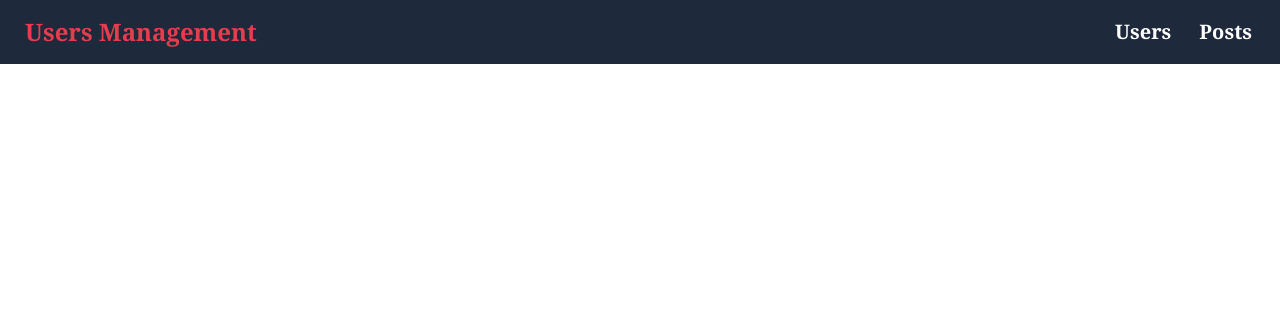
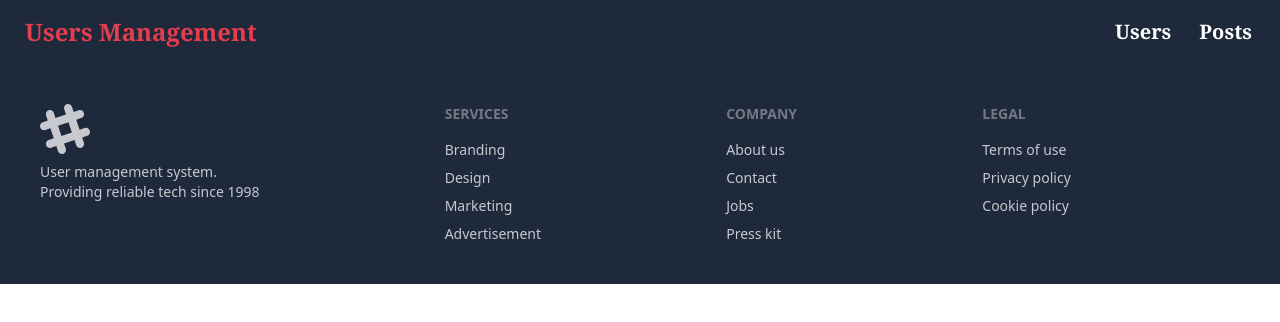
Before and after one commit to Sakib56/user-post-management, a React (Vite) app: page / in a window 1280 px wide. Shown: the top 322 px of the page. Built offline with nearby package versions, Linux system fonts and the light colour scheme.

Commit message:
navbar and footer create

```diff
--- a/src/Layout/Main.jsx
+++ b/src/Layout/Main.jsx
@@ -1,12 +1,14 @@
 import React from 'react';
 import { Outlet } from 'react-router-dom';
 import Navbar from '../Pages/Shared/Navbar';
+import Footer from '../Pages/Shared/Footer';
 
 const Main = () => {
     return (
         <div className='max-w-7xl mx-auto min-h-screen'>
             <Navbar></Navbar>
             <Outlet></Outlet>
+            <Footer></Footer>
         </div>
     );
 };
--- a/src/Pages/Shared/Footer.jsx
+++ b/src/Pages/Shared/Footer.jsx
@@ -2,9 +2,32 @@
 
 const Footer = () => {
     return (
-        <div>
-
-        </div>
+        <footer className="footer p-10 bg-slate-800 text-white text-opacity-75">
+            <div>
+                <svg width="50" height="50" viewBox="0 0 24 24" xmlns="http://www.w3.org/2000/svg" fillRule="evenodd" clipRule="evenodd" className="fill-current"><path d="M22.672 15.226l-2.432.811.841 2.515c.33 1.019-.209 2.127-1.23 2.456-1.15.325-2.148-.321-2.463-1.226l-.84-2.518-5.013 1.677.84 2.517c.391 1.203-.434 2.542-1.831 2.542-.88 0-1.601-.564-1.86-1.314l-.842-2.516-2.431.809c-1.135.328-2.145-.317-2.463-1.229-.329-1.018.211-2.127 1.231-2.456l2.432-.809-1.621-4.823-2.432.808c-1.355.384-2.558-.59-2.558-1.839 0-.817.509-1.582 1.327-1.846l2.433-.809-.842-2.515c-.33-1.02.211-2.129 1.232-2.458 1.02-.329 2.13.209 2.461 1.229l.842 2.515 5.011-1.677-.839-2.517c-.403-1.238.484-2.553 1.843-2.553.819 0 1.585.509 1.85 1.326l.841 2.517 2.431-.81c1.02-.33 2.131.211 2.461 1.229.332 1.018-.21 2.126-1.23 2.456l-2.433.809 1.622 4.823 2.433-.809c1.242-.401 2.557.484 2.557 1.838 0 .819-.51 1.583-1.328 1.847m-8.992-6.428l-5.01 1.675 1.619 4.828 5.011-1.674-1.62-4.829z"></path></svg>
+                <p>User management system.<br />Providing reliable tech since 1998</p>
+            </div>
+            <div>
+                <span className="footer-title">Services</span>
+                <a className="link link-hover">Branding</a>
+                <a className="link link-hover">Design</a>
+                <a className="link link-hover">Marketing</a>
+                <a className="link link-hover">Advertisement</a>
+            </div>
+            <div>
+                <span className="footer-title">Company</span>
+                <a className="link link-hover">About us</a>
+                <a className="link link-hover">Contact</a>
+                <a className="link link-hover">Jobs</a>
+                <a className="link link-hover">Press kit</a>
+            </div>
+            <div>
+                <span className="footer-title">Legal</span>
+                <a className="link link-hover">Terms of use</a>
+                <a className="link link-hover">Privacy policy</a>
+                <a className="link link-hover">Cookie policy</a>
+            </div>
+        </footer>
     );
 };
 
```
